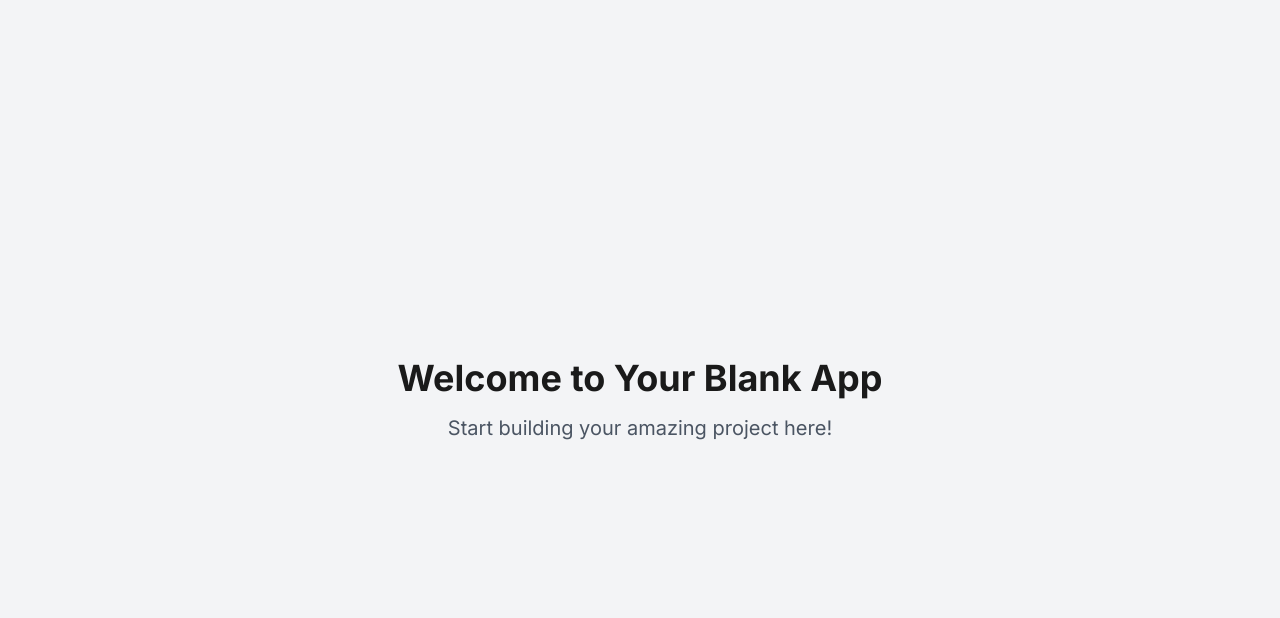
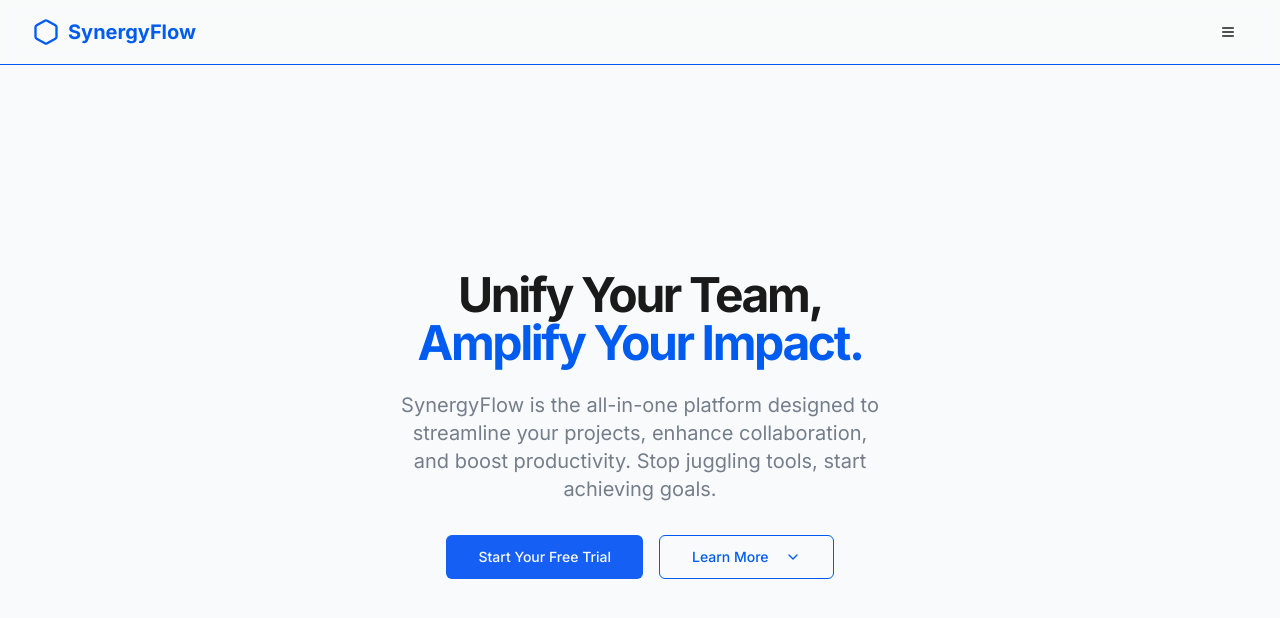
Before and after one commit to SadiqNaizam/mlo-a774-a536, a React (Vite) app: page / in a window 1280 px wide. Shown: the top 618 px of the page. Built offline with nearby package versions, Linux system fonts and the light colour scheme.

Commit message:
Files generated: Index.tsx

```diff
--- a/src/pages/Index.tsx
+++ b/src/pages/Index.tsx
@@ -1,14 +1,25 @@
-// Update this page (the content is just a fallback if you fail to update the page)
+import React from 'react';
+import TopNav from '@/components/layout/TopNav';
+import HeroContent from '@/components/Hero/HeroContent';
 
-const Index = () => {
+/**
+ * @description The main landing page for the SynergyFlow application.
+ * It serves as the primary entry point, composing the `TopNav` and `HeroContent`
+ * components to present the key value proposition to users.
+ * The layout is a simple vertical column, with the hero section centered
+ * in the available space.
+ * @page
+ * @returns {React.ReactElement} The rendered index page.
+ */
+const IndexPage: React.FC = () => {
   return (
-    <div className="min-h-screen flex items-center justify-center bg-gray-100">
-      <div className="text-center">
-        <h1 className="text-4xl font-bold mb-4">Welcome to Your Blank App</h1>
-        <p className="text-xl text-gray-600">Start building your amazing project here!</p>
-      </div>
+    <div className="flex min-h-screen flex-col bg-background text-foreground">
+      <TopNav />
+      <main className="flex flex-1 items-center justify-center p-4 md:p-6">
+        <HeroContent />
+      </main>
     </div>
   );
 };
 
-export default Index;
+export default IndexPage;
```
